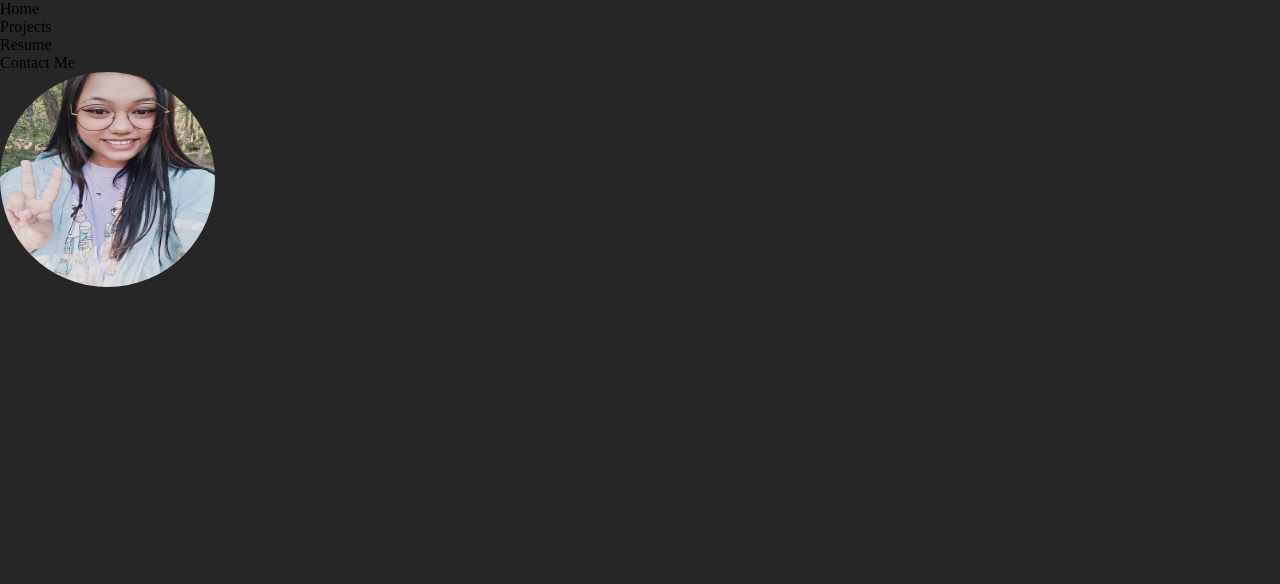
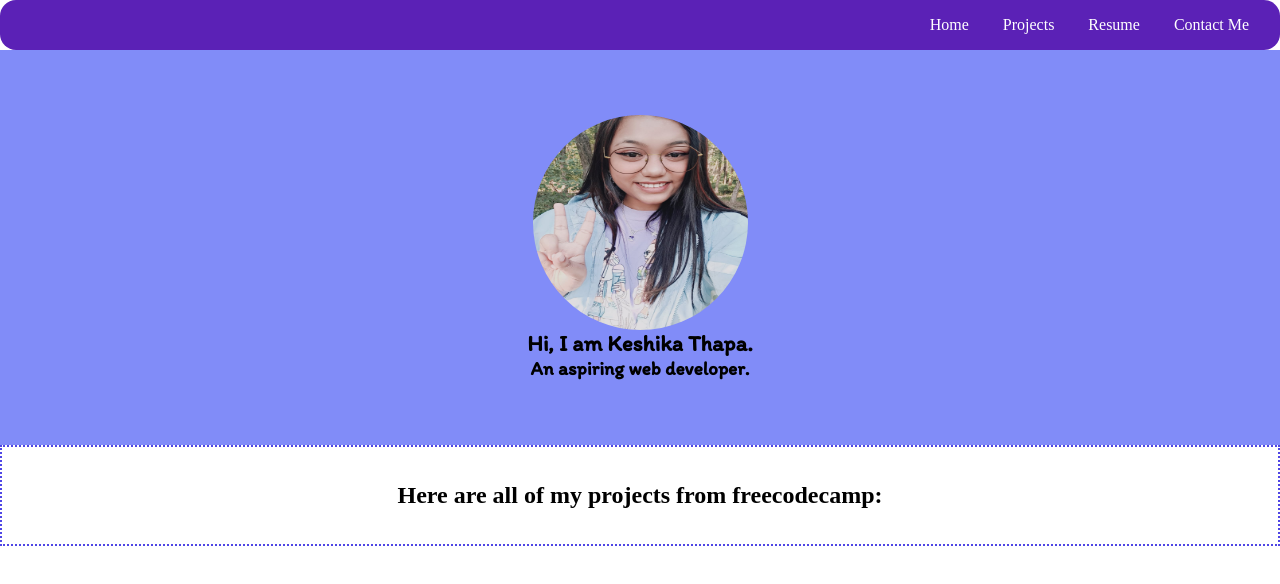
Before and after one commit to itskeshika/freecodecamp-portfolio, a plain HTML site: page index.html in a window 1280 px wide. Drawn offline with Linux system fonts and the light colour scheme; a web font is replaced by a local one.

Commit message:
edited nav-bar and project header

```diff
--- a/index.html
+++ b/index.html
@@ -1,5 +1,6 @@
 <!DOCTYPE html>
 <html lang="en">
+
 <head>
     <meta charset="UTF-8">
     <meta http-equiv="X-UA-Compatible" content="IE=edge">
@@ -7,6 +8,7 @@
     <title>Keshika|Portfolio</title>
     <link href="styles.css" rel="stylesheet">
 </head>
+
 <body>
     <div id="Keshika|Portfolio">
         <section id="header">
@@ -17,14 +19,25 @@
                 <li>Resume</li>
                 <li>Contact Me</li>
             </ul>
-
-
-            <div class="images">
-                <img  class="image1"  src="img/faceu_8004616_20201119144836512.jpg" alt="my pic with glasses">
-            </div>
-
         </section>
 
+        <section class="main">
+            <div class="welcome-section">
+                <div class="images">
+                    <img class="image1" src="img/faceu_8004616_20201119144836512.jpg" alt="my pic with glasses">
+                </div>
+                <div class="introduction">
+                    <h3>Hi, I am Keshika Thapa.</h3>
+                    <h4>An aspiring web developer.</h4>
+                </div>
+            </div>
+            <div id="projects" class="project-section">
+                <div class="project-header">
+                    <h2>Here are all of my projects from freecodecamp:</h2>
+                </div>
+            </div>
+        </section>
     </div>
 </body>
+
 </html>
--- a/styles.css
+++ b/styles.css
@@ -1,21 +1,53 @@
+@import url('https://fonts.googleapis.com/css2?family=Barlow+Condensed:wght@300&family=Hanken+Grotesk:ital,wght@1,300&family=Heebo&family=Inconsolata:wght@300;400&family=Itim&family=Montserrat:wght@300&family=Open+Sans:ital,wght@1,300&family=Roboto+Condensed&family=Space+Mono&display=swap');
+
+
+:root{
+    --navbar-color:#5b21b6;
+    --welcome-background:#818cf8;
+    --border-color: #4f46e5;
+    --itim-font: 'Itim', cursive;
+}
 *{
     margin: 0;
     padding: 0;
 }
-
-body{
-    background-color: #262626;
-}
-
 .list-non-bullet{
     list-style: none;
 }
-
+.nav-bar>li{
+    display: inline;
+    padding: 15px 15px;
+}
+.nav-bar{
+    padding: 1rem;
+    border-radius: 1rem;
+    text-align: right;
+    color: white;
+    background-color: var(--navbar-color);
+}
 .image1 {
     width: 215px;
     height: 215px;
+    border-radius: 50%;
+}
+.images{
     display: flex;
+    justify-content: center;
     align-items: center;
-    justify-content: center;
-    border-radius: 50%;
-  }
+}
+
+.introduction{
+    font-size: larger;
+    text-align: center;
+    font-family: var(--itim-font);
+}
+
+.welcome-section{
+    background-color: var(--welcome-background);
+    padding:65px;
+}
+.project-header{
+    text-align: center;
+    padding:35px;
+    border:2px dotted var(--border-color);
+}
```
